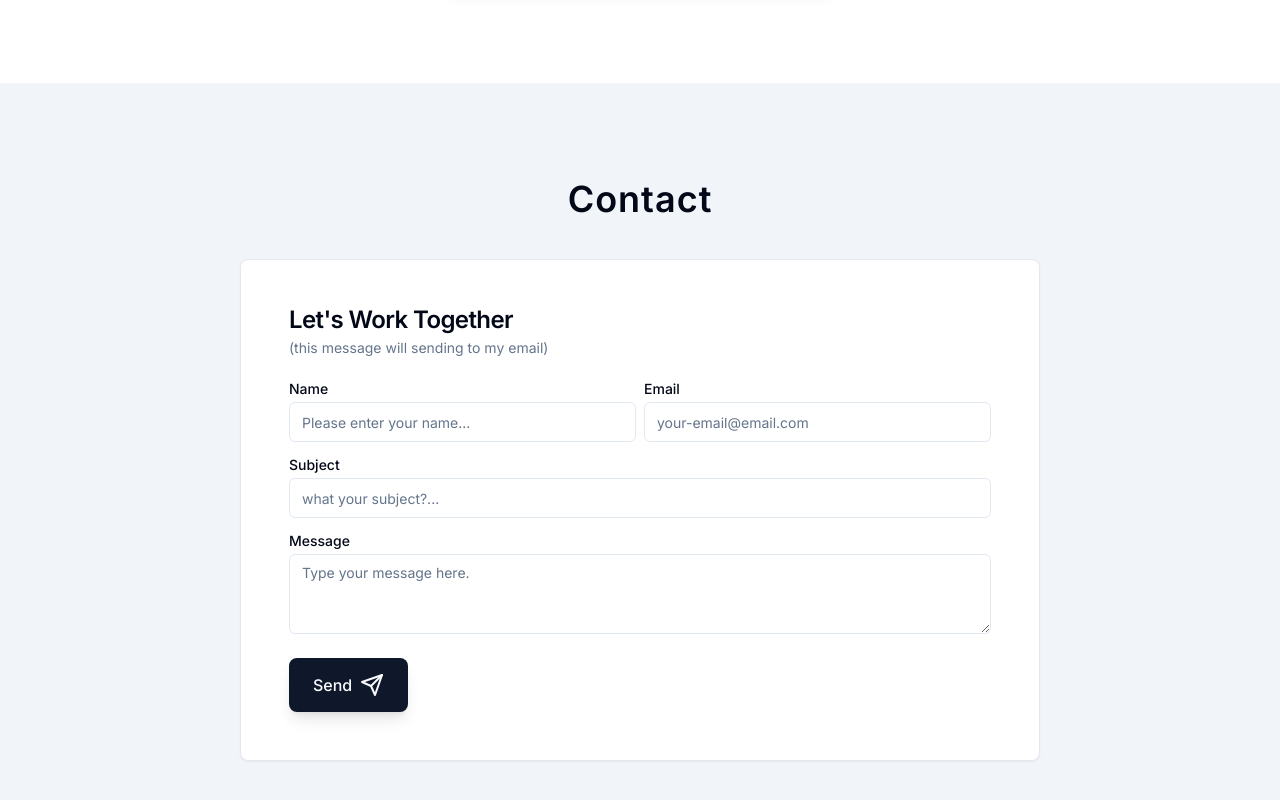
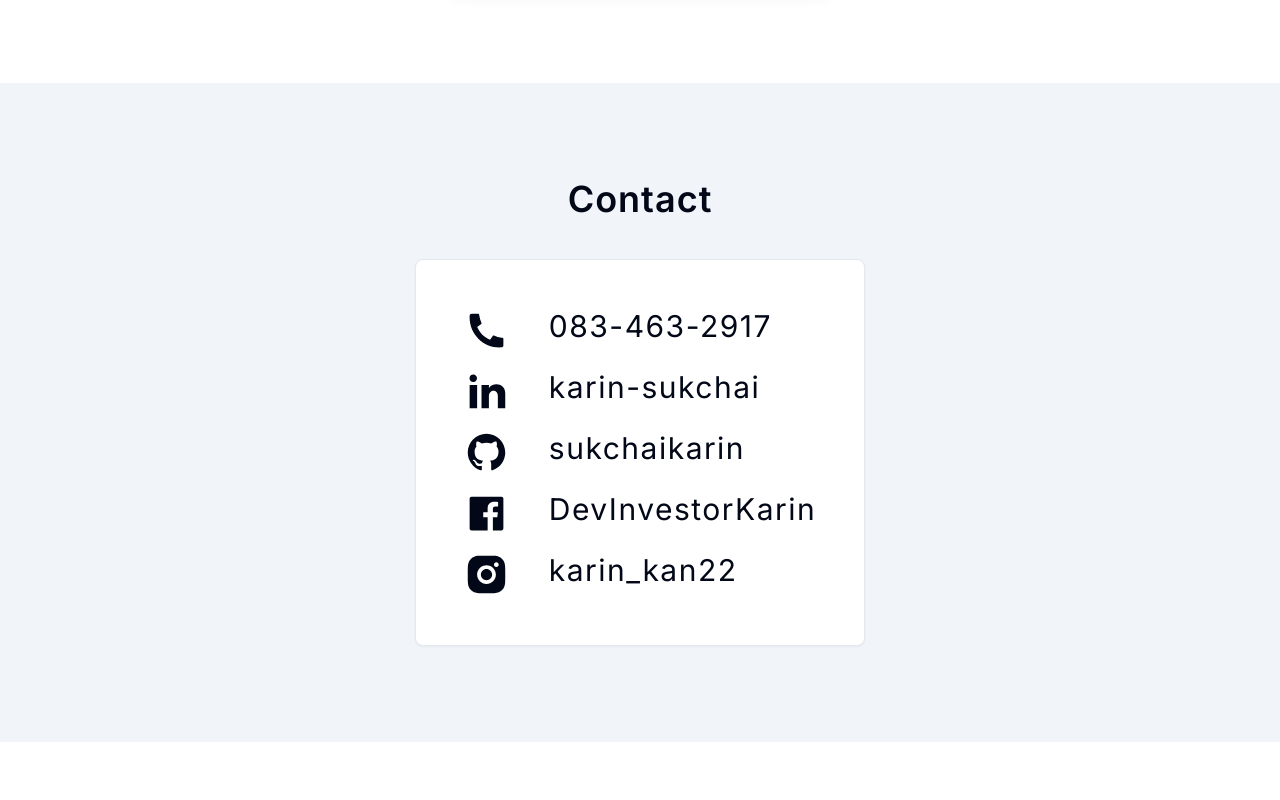
Before and after one commit to sukchaikarin/karin-sukchai-portfolio, a Next.js app: page / in a window 1280 px wide. Shown: the part 2229-3029 px from the top of the page. After the commit the page ends 2971 px from the top, so only its background shows below. Built offline with nearby package versions, Linux system fonts and the light colour scheme.

Commit message:
fix contact

```diff
--- a/app/contact/page.jsx
+++ /dev/null
@@ -1,7 +0,0 @@
-import React from "react";
-
-const Contact = () => {
-  return <div>Contact Page</div>;
-};
-
-export default Contact;
--- a/app/projects/page.jsx
+++ /dev/null
@@ -1,7 +0,0 @@
-import React from "react";
-
-const Projects = () => {
-  return <div>Projects Page</div>;
-};
-
-export default Projects;
--- a/components/Contact.jsx
+++ b/components/Contact.jsx
@@ -1,18 +1,8 @@
 import React from "react";
-import {
-  Card,
-  CardContent,
-  CardDescription,
-  CardFooter,
-  CardHeader,
-  CardTitle,
-} from "./ui/card";
-import { Textarea } from "./ui/textarea";
-import { Input } from "./ui/input";
-import { Label } from "./ui/label";
-import { Button } from "./ui/button";
-import { Send } from "lucide-react";
+import { Card, CardContent } from "./ui/card";
 
+import { RiPhoneFill } from "react-icons/ri";
+import ContactItem from "./ContactItem";
 const Contact = () => {
   return (
     <section
@@ -21,61 +11,10 @@ const Contact = () => {
     >
       <h2 className="h2 mb-10">Contact</h2>
 
-      <Card className="md:w-[500px] lg:w-[800px]  p-6">
-        <CardHeader>
-          <CardTitle>Let's Work Together</CardTitle>
-          <CardDescription>
-            {`(this message will sending to my email)`}
-          </CardDescription>
-        </CardHeader>
-        <CardContent>
-          <form>
-            <div className="grid w-full items-center gap-4">
-              <div className="flex gap-2 ">
-                <div className="grow flex flex-col space-y-1.5">
-                  <Label htmlFor="fullname">Name</Label>
-                  <Input
-                    type="text"
-                    id="fullname"
-                    name="fullname"
-                    placeholder="Please enter your name..."
-                  />
-                </div>
-                <div className="grow flex flex-col space-y-1.5">
-                  <Label htmlFor="contactemail">Email</Label>
-                  <Input
-                    type="email"
-                    id="contactemail"
-                    name="contactemail"
-                    placeholder="your-email@email.com"
-                  />
-                </div>
-              </div>
-              <div className="flex flex-col space-y-1.5">
-                <Label htmlFor="subject">Subject</Label>
-                <Input
-                  type="text"
-                  id="subject"
-                  name="subject"
-                  placeholder="what your subject?..."
-                />
-              </div>
-              <div className="flex flex-col space-y-1.5">
-                <Label htmlFor="message">Message</Label>
-                <Textarea
-                  placeholder="Type your message here."
-                  id="message"
-                  name="message"
-                />
-              </div>
-            </div>
-          </form>
+      <Card className="w-auto p-6">
+        <CardContent className=" pt-6">
+          <ContactItem />
         </CardContent>
-        <CardFooter>
-          <Button className="gap-x-2  shadow-lg">
-            Send <Send />
-          </Button>
-        </CardFooter>
       </Card>
     </section>
   );
--- /dev/null
+++ b/components/ContactItem.jsx
@@ -0,0 +1,67 @@
+import Link from "next/link";
+import React from "react";
+import {
+  RiLinkedinFill,
+  RiGithubFill,
+  RiFacebookBoxFill,
+  RiInstagramFill,
+  RiPhoneFill,
+} from "react-icons/ri";
+
+const iconStyle = { width: "45px", height: "45px" };
+const itemsOfContact = [
+  {
+    id: 1,
+    name: "phone",
+    element: "083-463-2917",
+    path: "tel:+66834632917",
+    name: <RiPhoneFill style={iconStyle} />,
+  },
+  {
+    id: 2,
+    name: "linkedin",
+    element: "karin-sukchai",
+    path: "https://www.linkedin.com/in/karin-sukchai/",
+    name: <RiLinkedinFill style={iconStyle} />,
+  },
+  {
+    id: 3,
+    name: "github",
+    element: "sukchaikarin",
+    path: "https://github.com/sukchaikarin",
+    name: <RiGithubFill style={iconStyle} />,
+  },
+  {
+    id: 4,
+    name: "facebook",
+    element: "DevInvestorKarin",
+    path: "https://www.facebook.com/DevInvestorKarin",
+    name: <RiFacebookBoxFill style={iconStyle} />,
+  },
+  {
+    id: 5,
+    name: "instagram",
+    element: "karin_kan22",
+    path: "https://www.instagram.com/karin_kan22/",
+    name: <RiInstagramFill style={iconStyle} />,
+  },
+];
+
+const ContactItem = () => {
+  return (
+    <div className="flex flex-col gap-4">
+      {itemsOfContact.map((icon, index) => {
+        return (
+          <Link href={icon.path} key={index}>
+            <div className="flex gap-10">
+              <div aria-label={`${icon.name}-link`}>{icon.name}</div>
+              <span className="text-3xl tracking-wider">{icon.element}</span>
+            </div>
+          </Link>
+        );
+      })}
+    </div>
+  );
+};
+
+export default ContactItem;
--- a/components/Hero.jsx
+++ b/components/Hero.jsx
@@ -36,7 +36,7 @@ const Hero = () => {
               </p>
               {/* buttons */}
               <div className="flex flex-col gap-y-3 md:flex-row gap-x-10 mx-auto xl:mx-0 mb-12">
-                <Link href="/contact">
+                <Link href="#contact">
                   <Button
                     variant="secondary"
                     className=" border-2 border-primary gap-x-2 shadow-lg bg-transparent"
--- a/components/Projects.jsx
+++ b/components/Projects.jsx
@@ -8,9 +8,9 @@ const Projects = () => {
       className="flex flex-col justify-center items-center  py-6  xl:py-24  "
     >
       <h2 className="h2 ">Projects</h2>
-      <div className="flex flex-wrap mt-10 gap-6 px-4">
+      <article className="flex flex-wrap mt-10 gap-6 px-4">
         <ProjectCard />
-      </div>
+      </article>
     </section>
   );
 };
```
Also changed, not shown: 1 other file (tests, documents, lock files or other folders).
